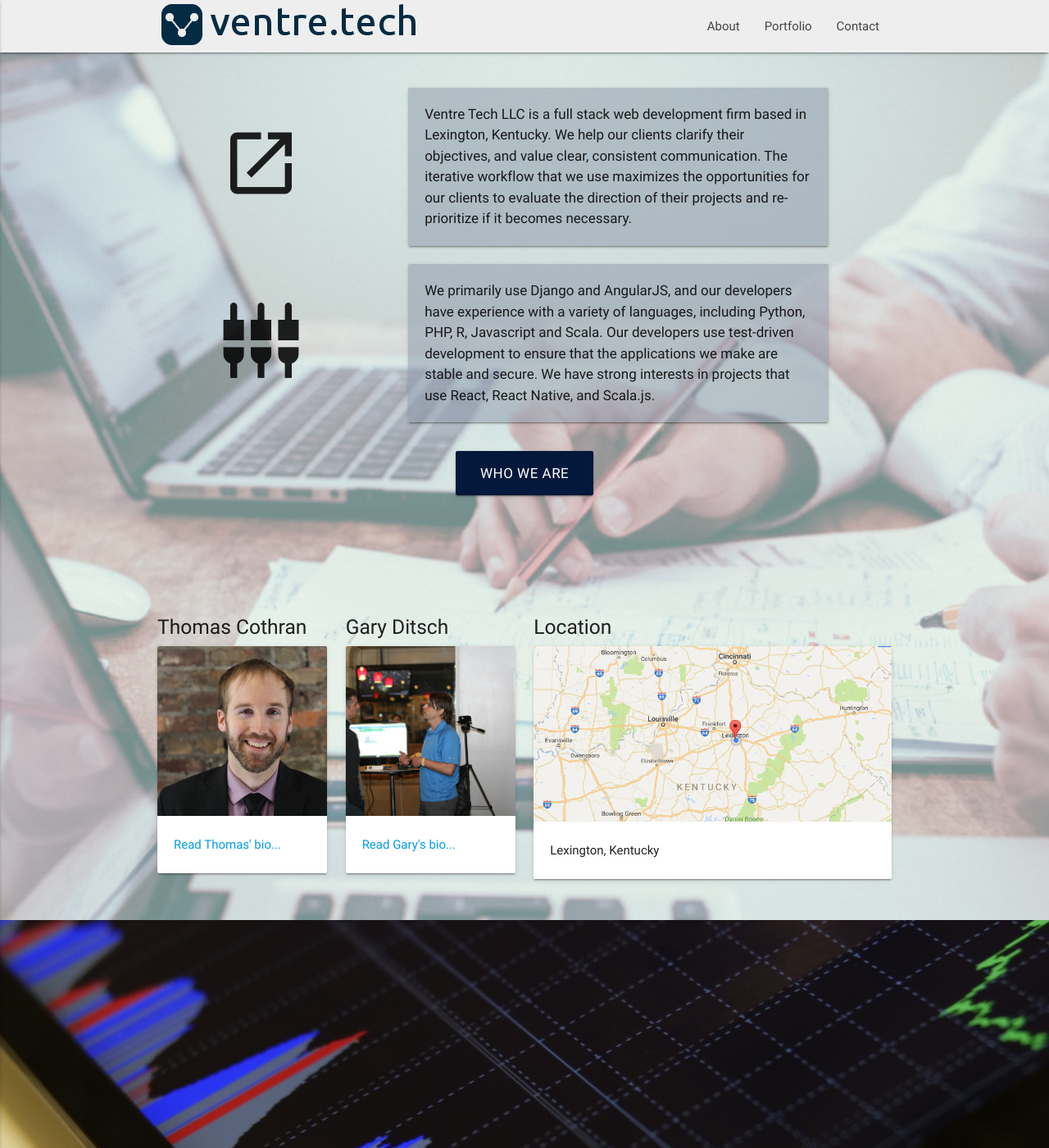
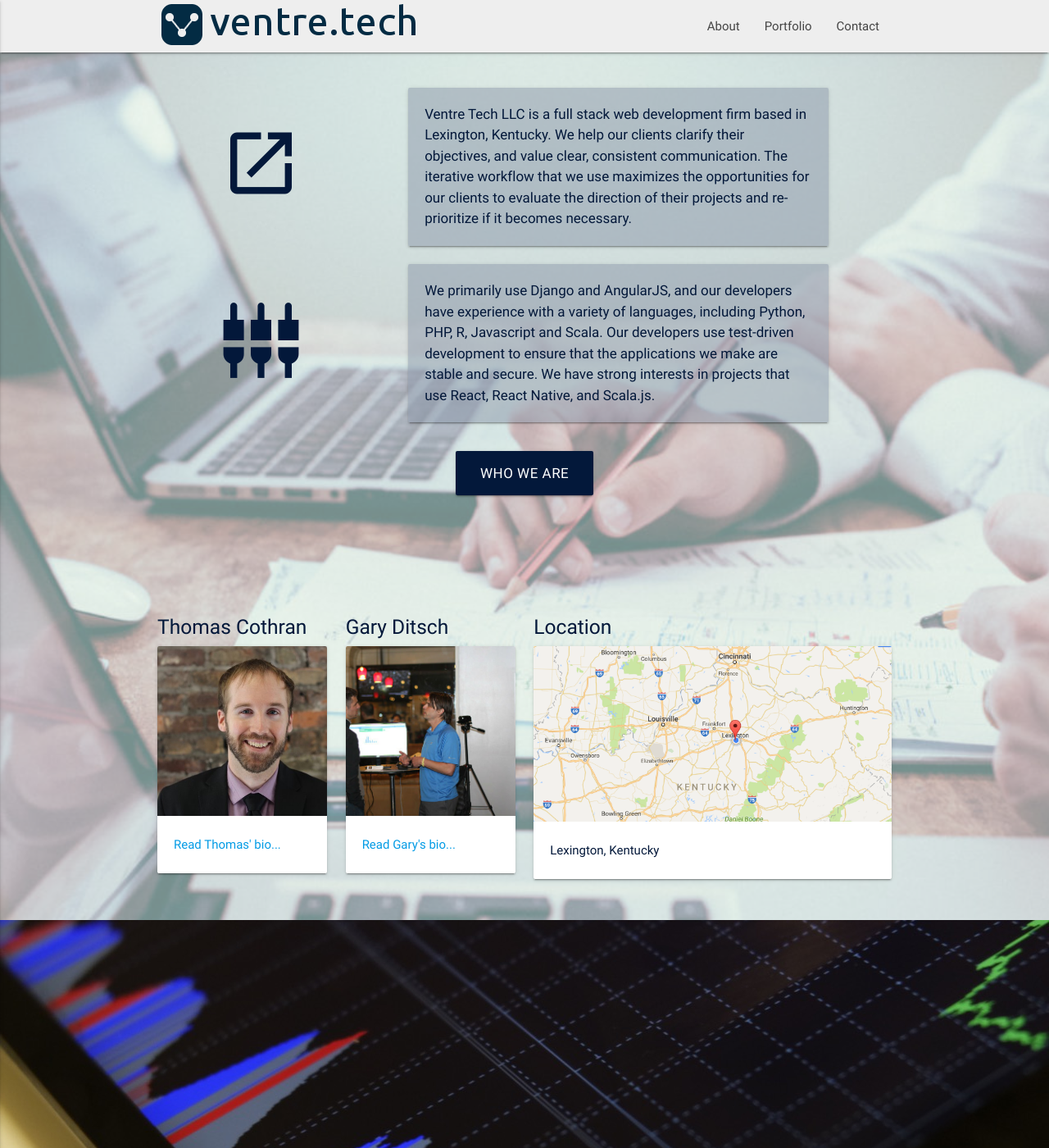
Before and after one commit to VentreTech/ventre_tech, a Jekyll site: the page built from index.html, in a window 1280 px wide and 1400 px high. Shown: the whole window at 82% size. Built offline with Jekyll 4.4.1, drawn with Linux system fonts in a browser that asks for light colours; nearby versions of some CDN libraries.

Commit message:
Turns fonts and icons dark blue by default

```diff
--- a/css/style.css
+++ b/css/style.css
@@ -8,6 +8,7 @@
 
 body {
   background-color: #eeeeee;
+  color: rgb(3, 24, 58);
 }
 
 .card .learn-more.activator {
```
